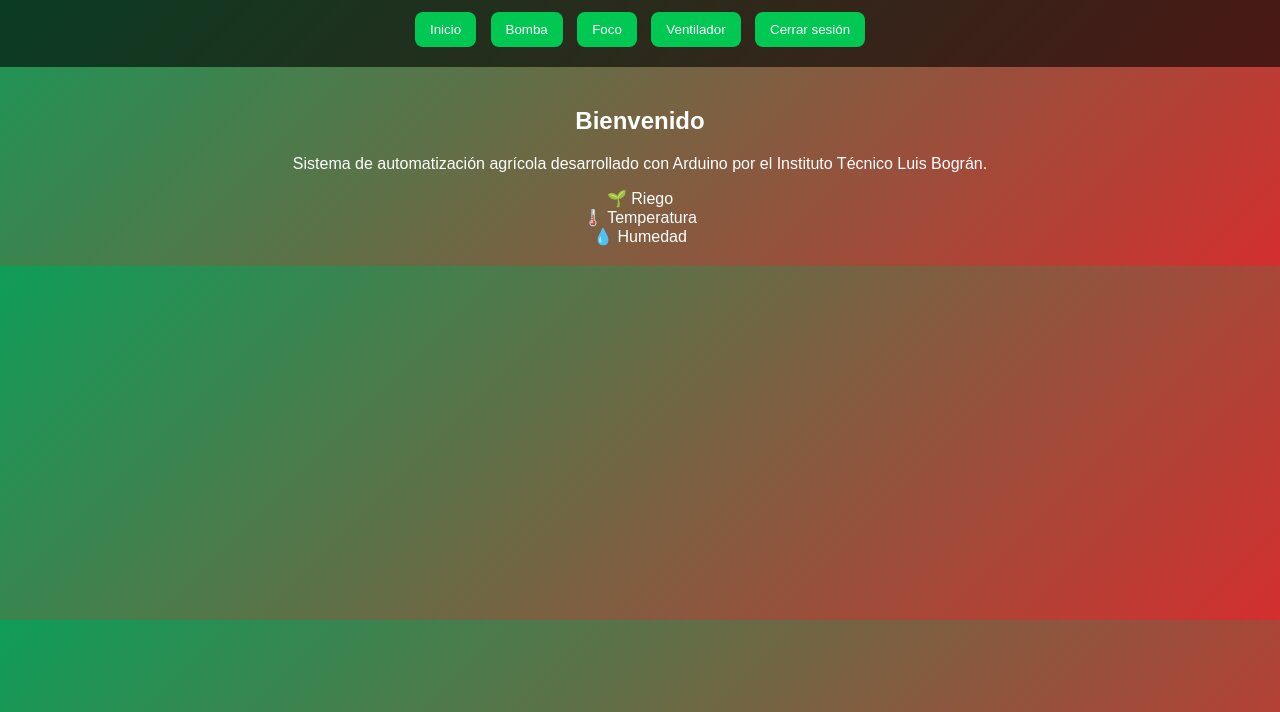
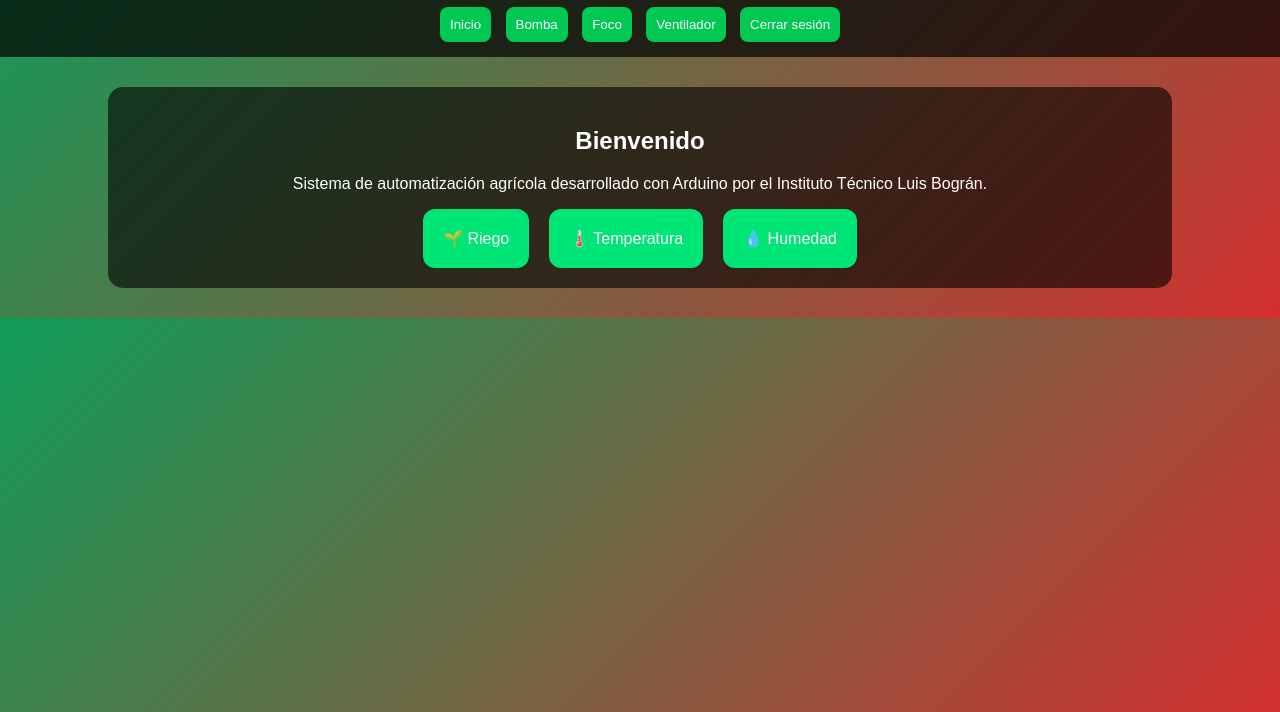
Before and after one commit to xiomara84avila-art/mini-invernadero, a plain HTML site: page index.html in a window 1280 px wide. Shown: the part 88-800 px from the top of the page. Drawn offline with Linux system fonts and the light colour scheme.

Commit message:
Refactor CSS styles for improved layout and design

```diff
--- a/styles.css
+++ b/styles.css
@@ -1,23 +1,40 @@
 body {
+    margin: 0;
     font-family: Arial, sans-serif;
-    margin: 0;
     background: linear-gradient(135deg, #0f9d58, #d32f2f);
     color: white;
-    text-align: center;
 }
 
+/* LOGIN */
+.login-body {
+    display: flex;
+    justify-content: center;
+    align-items: center;
+    height: 100vh;
+}
+
+.login-container {
+    background: rgba(0,0,0,0.75);
+    padding: 30px;
+    border-radius: 15px;
+    text-align: center;
+    box-shadow: 0 0 20px black;
+}
+
+/* HEADER */
 header {
-    background: rgba(0,0,0,0.6);
-    padding: 15px;
+    background: rgba(0,0,0,0.7);
+    padding: 10px;
+    text-align: center;
 }
 
 nav button {
     margin: 5px;
-    padding: 10px 15px;
+    padding: 10px;
+    border-radius: 8px;
     border: none;
     background: #00c853;
     color: white;
-    border-radius: 8px;
     cursor: pointer;
 }
 
@@ -25,41 +42,49 @@ nav button:hover {
     background: #ff1744;
 }
 
-main {
+/* TARJETAS */
+.card {
+    margin: 30px auto;
     padding: 20px;
+    width: 80%;
+    background: rgba(0,0,0,0.6);
+    border-radius: 15px;
+    text-align: center;
 }
 
-input {
-    display: block;
-    margin: 10px auto;
-    padding: 10px;
-    width: 200px;
-    border-radius: 5px;
-    border: none;
+/* GRID */
+.grid {
+    display: flex;
+    justify-content: center;
+    gap: 20px;
+    margin-top: 15px;
 }
 
-button {
-    padding: 10px 20px;
-    border: none;
+.card-btn {
+    padding: 20px;
     background: #00e676;
-    color: black;
-    border-radius: 8px;
+    border-radius: 12px;
     cursor: pointer;
 }
 
-button:hover {
+/* BOTONES */
+button {
+    margin: 10px;
+    padding: 15px 25px;
+    border-radius: 10px;
+    border: none;
+    cursor: pointer;
+}
+
+.on {
+    background: #00e676;
+}
+
+.off {
     background: #ff5252;
     color: white;
-}
-
-.seccion {
-    margin-top: 20px;
 }
 
 .oculto {
     display: none;
 }
-
-#error {
-    color: yellow;
-}
```
